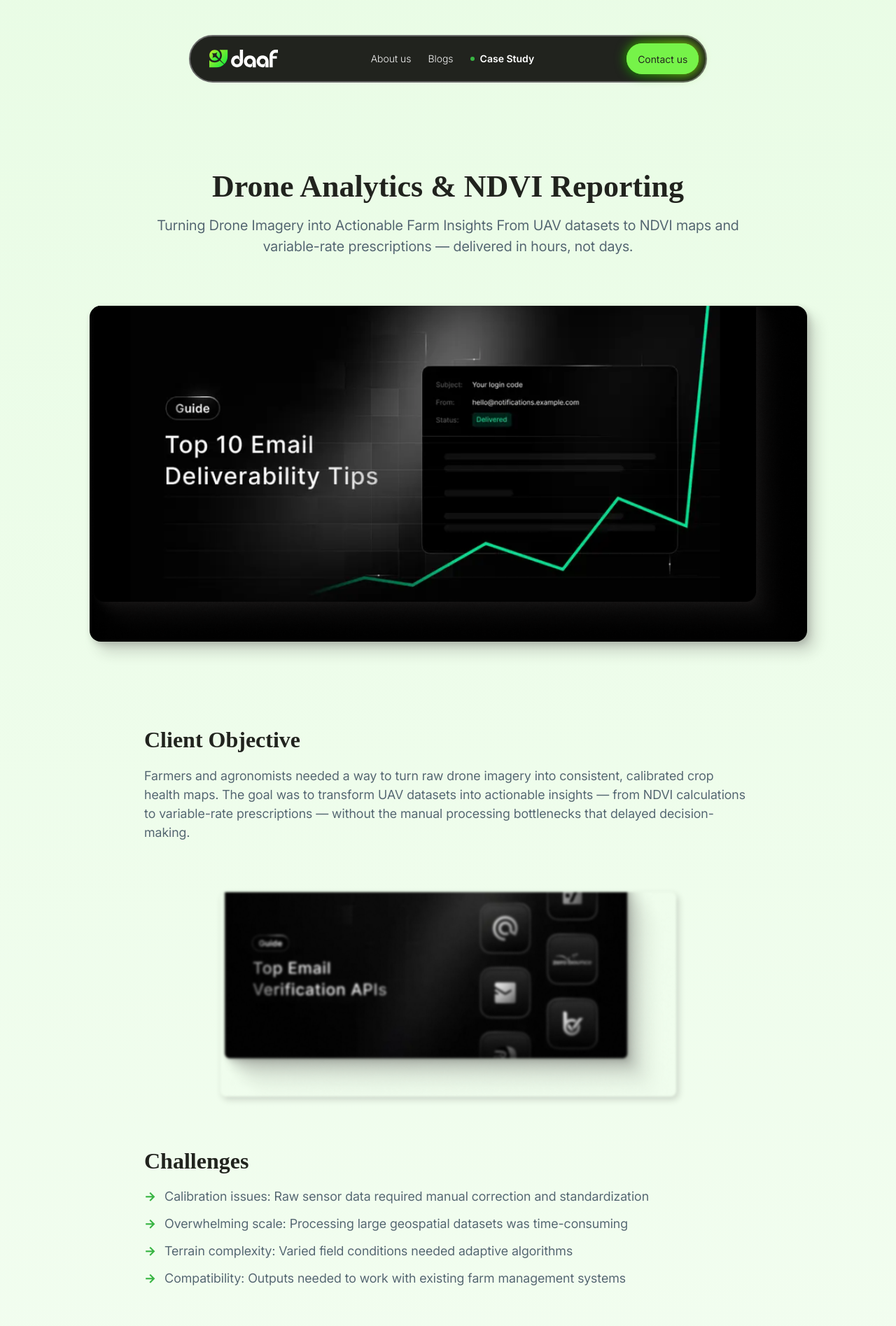
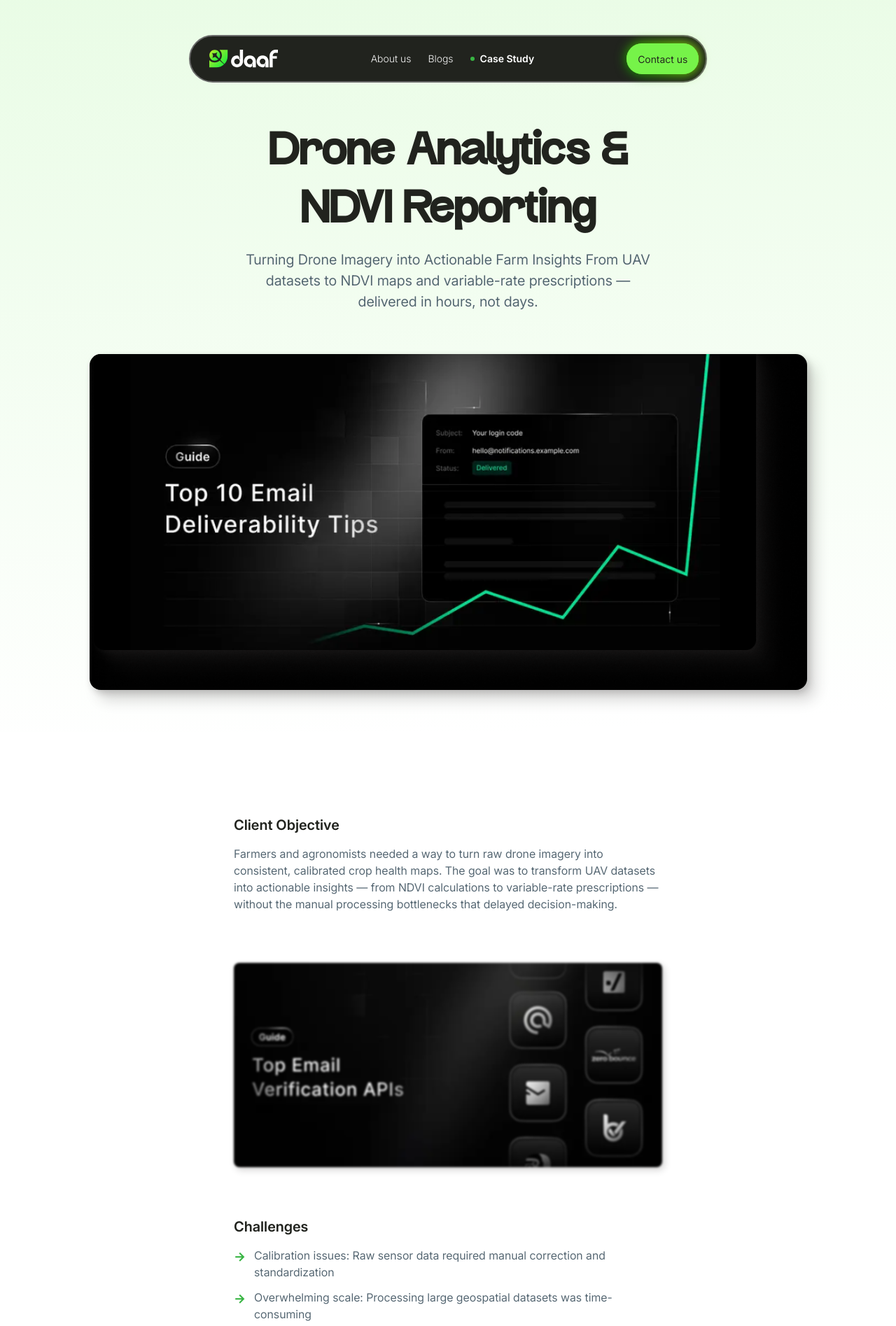
Before and after one commit to daaf-technologies/daaf-website, a SvelteKit app: page /case-study/drone-analytics in a window 1280 px wide. Shown: the top 1895 px of the page at 70% size. Built offline with nearby package versions, Linux system fonts and the light colour scheme; a web font is replaced by a local one.

Commit message:
refactor(#89): :recycle: Refactored individual case study screens

```diff
--- a/src/lib/constants/case-studies.ts
+++ b/src/lib/constants/case-studies.ts
@@ -105,7 +105,7 @@ export const caseStudiesData: Record<string, CaseStudyData> = {
 		securityReliability: {
 			intro: 'Safeguards implemented:',
 			points: [
-				'Data isolation: Each organization\'s data is completely segregated',
+				"Data isolation: Each organization's data is completely segregated",
 				'Traceability: Full audit logs for all processing steps',
 				'Queue-based processing: Handles large uploads without timeouts',
 				'Parallel tiling/caching: Optimized for performance at scale'
--- a/src/routes/case-study/[slug]/+page.svelte
+++ b/src/routes/case-study/[slug]/+page.svelte
@@ -58,11 +58,11 @@
 </svelte:head>
 
 {#if caseStudy}
-	<div class="case-study-detail flex w-full flex-col items-center pt-[50px]">
+	<div class="case-study-detail flex w-full flex-col items-center">
+		<div class="hero-section flex w-full flex-col items-center gap-[30px] px-4 pt-[50px]">
 			<Header />
 
-		<div class="hero-section flex w-full flex-col items-center gap-[30px] px-4 pt-[70px] lg:pt-[120px]">
-			<div class="flex flex-col gap-3 text-center max-w-[900px]">
+			<div class="flex max-w-[900px] flex-col items-center gap-3 text-center">
 				<h1 class="title text-[30px] font-semibold text-[#21231E] lg:text-[44px]">
 					{caseStudy.title}
 				</h1>
@@ -71,18 +71,22 @@
 				</p>
 			</div>
 
-			<div class="hero-image-container w-full max-w-[1200px] mt-8">
+			<div class="hero-image-container w-full max-w-[1200px]">
 				{#if heroImage}
 					<img src={heroImage} alt={caseStudy.title} class="hero-image" />
 				{:else}
-					<div class="hero-image-placeholder bg-[#21231E] rounded-lg p-8 h-[400px] flex items-center justify-center">
-						<p class="text-white text-lg">Hero Image Placeholder</p>
+					<div
+						class="hero-image-placeholder flex h-[400px] items-center justify-center rounded-lg bg-[#21231E] p-8"
+					>
+						<p class="text-lg text-white">Hero Image Placeholder</p>
 					</div>
 				{/if}
 			</div>
 		</div>
 
-		<div class="content-section flex w-full max-w-[900px] flex-col gap-12 px-4 py-[60px] lg:py-[120px]">
+		<div
+			class="content-section flex w-full max-w-[644px] flex-col gap-12 px-4 py-[60px] lg:py-[120px]"
+		>
 			<section class="content-block">
 				<h2 class="section-title">Client Objective</h2>
 				<p class="section-text">{caseStudy.clientObjective}</p>
@@ -95,7 +99,7 @@
 			<section class="content-block">
 				<h2 class="section-title">Challenges</h2>
 				<ul class="bullet-list">
-					{#each caseStudy.challenges as challenge}
+					{#each caseStudy.challenges as challenge, i (i)}
 						<li>
 							<span class="bullet">→</span>
 							<span class="bullet-text">{challenge}</span>
@@ -108,7 +112,7 @@
 				<h2 class="section-title">DAAF's Approach</h2>
 				<p class="section-text">{caseStudy.approach.intro}</p>
 				<ul class="bullet-list">
-					{#each caseStudy.approach.points as point}
+					{#each caseStudy.approach.points as point, i (i)}
 						<li>
 							<span class="bullet">→</span>
 							<span class="bullet-text">{point}</span>
@@ -121,7 +125,7 @@
 				<h2 class="section-title">Solution Snapshot</h2>
 				<p class="section-text">{caseStudy.solutionSnapshot.intro}</p>
 				<ul class="bullet-list">
-					{#each caseStudy.solutionSnapshot.points as point}
+					{#each caseStudy.solutionSnapshot.points as point, i (i)}
 						<li>
 							<span class="bullet">→</span>
 							<span class="bullet-text">{point}</span>
@@ -134,7 +138,7 @@
 				<h2 class="section-title">Outcomes</h2>
 				<p class="section-text">{caseStudy.outcomes.intro}</p>
 				<ul class="bullet-list">
-					{#each caseStudy.outcomes.points as point}
+					{#each caseStudy.outcomes.points as point, i (i)}
 						<li>
 							<span class="bullet">→</span>
 							<span class="bullet-text">{point}</span>
@@ -153,7 +157,7 @@
 				<h2 class="section-title">User Experience (Flexible Section)</h2>
 				<p class="section-text">{caseStudy.userExperience.intro}</p>
 				<ul class="bullet-list">
-					{#each caseStudy.userExperience.points as point}
+					{#each caseStudy.userExperience.points as point, i (i)}
 						<li>
 							<span class="bullet">→</span>
 							<span class="bullet-text">{point}</span>
@@ -172,7 +176,7 @@
 				<h2 class="section-title">Security & Reliability (Flexible Section)</h2>
 				<p class="section-text">{caseStudy.securityReliability.intro}</p>
 				<ul class="bullet-list">
-					{#each caseStudy.securityReliability.points as point}
+					{#each caseStudy.securityReliability.points as point, i (i)}
 						<li>
 							<span class="bullet">→</span>
 							<span class="bullet-text">{point}</span>
@@ -185,7 +189,7 @@
 				<h2 class="section-title">Delivery Timeline (Flexible Section)</h2>
 				<p class="section-text">{caseStudy.deliveryTimeline.intro}</p>
 				<ul class="bullet-list">
-					{#each caseStudy.deliveryTimeline.points as point}
+					{#each caseStudy.deliveryTimeline.points as point, i (i)}
 						<li>
 							<span class="bullet">→</span>
 							<span class="bullet-text">{point}</span>
@@ -202,21 +206,19 @@
 			</section>
 		</div>
 
-		<div class="recent-case-studies flex w-full flex-col items-center gap-8 px-4 pb-[60px] lg:pb-[120px]">
+		<div
+			class="recent-case-studies flex w-full flex-col items-center gap-8 bg-[#F9FAFA] px-4 pb-[60px] lg:pb-[120px]"
+		>
 			<h2 class="recent-title text-[30px] font-semibold text-[#21231E] lg:text-[44px]">
 				Recent Case Studies
 			</h2>
 			<div
 				class="case-studies-grid flex w-full max-w-[1200px] flex-col items-center gap-6 md:grid md:grid-cols-3 md:gap-8"
 			>
-			{#each recentCaseStudies as study}
+				{#each recentCaseStudies as study (study.slug)}
 					<a href="/case-study/{study.slug}" class="case-study-card">
 						<div class="card-image">
-						<img
-							src={caseStudyImages[study.slug]}
-							alt={study.title}
-							class="card-image-img"
-						/>
+							<img src={caseStudyImages[study.slug]} alt={study.title} class="card-image-img" />
 						</div>
 						<div class="card-content">
 							<h3 class="card-title">{study.title}</h3>
@@ -225,7 +227,7 @@
 					</a>
 				{/each}
 			</div>
-			<div class="view-all-section flex w-full justify-center mt-8">
+			<div class="view-all-section mt-8 flex w-full justify-center">
 				<Button variant="primary" onclick={() => goto('/case-study')} class="view-all-btn">
 					View all
 				</Button>
@@ -237,17 +239,19 @@
 
 	<style>
 		.case-study-detail {
-			background: linear-gradient(177.08deg, #e1fbdc -36.44%, #ffffff 97.58%);
+			background-color: #ffffff;
 			min-height: 100vh;
 		}
 
+		.hero-section {
+			background: linear-gradient(177.08deg, #e1fbdc -36.44%, #ffffff 97.58%);
+		}
 		.title {
-			font-family: 'recoleta alt';
+			font-family: 'Stacion';
 			line-height: 130%;
 		}
 
 		.hero-image-container {
-		margin-top: 40px;
 			display: flex;
 			justify-content: center;
 			width: 100%;
@@ -302,7 +306,6 @@
 		}
 
 		.section-title {
-			font-family: 'recoleta alt';
 			font-size: 28px;
 			font-weight: 600;
 			color: #21231e;
@@ -388,7 +391,7 @@
 		}
 
 		.recent-title {
-			font-family: 'recoleta alt';
+			font-family: 'Inter Variable';
 			text-align: center;
 		}
 
@@ -398,7 +401,9 @@
 			border-radius: 12px;
 			overflow: hidden;
 			box-shadow: 0px 4px 8px rgba(0, 0, 0, 0.1);
-			transition: transform 0.2s ease, box-shadow 0.2s ease;
+			transition:
+				transform 0.2s ease,
+				box-shadow 0.2s ease;
 			cursor: pointer;
 			text-decoration: none;
 			display: block;
@@ -436,7 +441,7 @@
 		}
 
 		.card-title {
-			font-family: 'recoleta alt';
+			font-family: 'Inter Variable';
 			font-size: 20px;
 			font-weight: 600;
 			color: #21231e;
@@ -453,8 +458,19 @@
 		}
 
 		@media (max-width: 768px) {
+			.title {
+				padding-top: 40px;
+				font-size: 30px;
+			}
+
+			.hero-image {
+				width: 340px;
+				object-fit: contain;
+				margin-top: 60px;
+				margin-bottom: 60px;
+			}
 			.section-title {
-				font-size: 24px;
+				font-size: 20px;
 			}
 
 			.section-text,
@@ -477,17 +493,91 @@
 			.cta-section {
 				padding: 24px;
 			}
+
+			.recent-case-studies {
+				background-color: #f9fafa !important;
+			}
 		}
 
-		@media (min-width: 1024px) {
+		@media (min-width: 820px) and (max-width: 1023px) {
+			.title {
+				padding-top: 90px;
+				font-size: 64px;
+				width: 12ch;
+			}
+
+			.subtitle {
+				width: 49ch;
+			}
+			.hero-image {
+				width: 700px;
+				object-fit: contain;
+				margin-top: 60px;
+				margin-bottom: 60px;
+			}
+			.recent-case-studies {
+				padding-top: 60px;
+			}
+		}
+
+		@media (min-width: 1024px) and (max-width: 1139px) {
+			.title {
+				padding-top: 90px;
+				font-size: 64px;
+				width: 12ch;
+			}
 			.section-title {
 				font-size: 32px;
+			}
+
+			.subtitle {
+				width: 48ch;
 			}
 
 			.section-text,
 			.bullet-text {
 				font-size: 18px;
 			}
+
+			.hero-image {
+				width: 843px;
+			}
+
+			.recent-case-studies {
+				padding-top: 120px;
+			}
+		}
+
+		@media (min-width: 1140px) {
+			.hero-section {
+				gap: 60px;
+				padding-bottom: 60px;
+			}
+			.title {
+				width: 12ch;
+				font-size: 64px;
+			}
+
+			.subtitle {
+				width: 48ch;
+			}
+
+			.content-section {
+				background-color: #ffffff;
+			}
+
+			.section-title {
+				font-family: 'Inter Variable';
+				font-size: 20px;
+			}
+
+			.section-text {
+				font-family: 'Inter Variable';
+			}
+
+			.recent-case-studies {
+				padding-top: 120px;
+			}
 		}
 	</style>
 {/if}
```
Also changed, not shown: src/lib/assets/images/case-study-content-image.png. Lines whose indentation alone changed are shown as unchanged.
